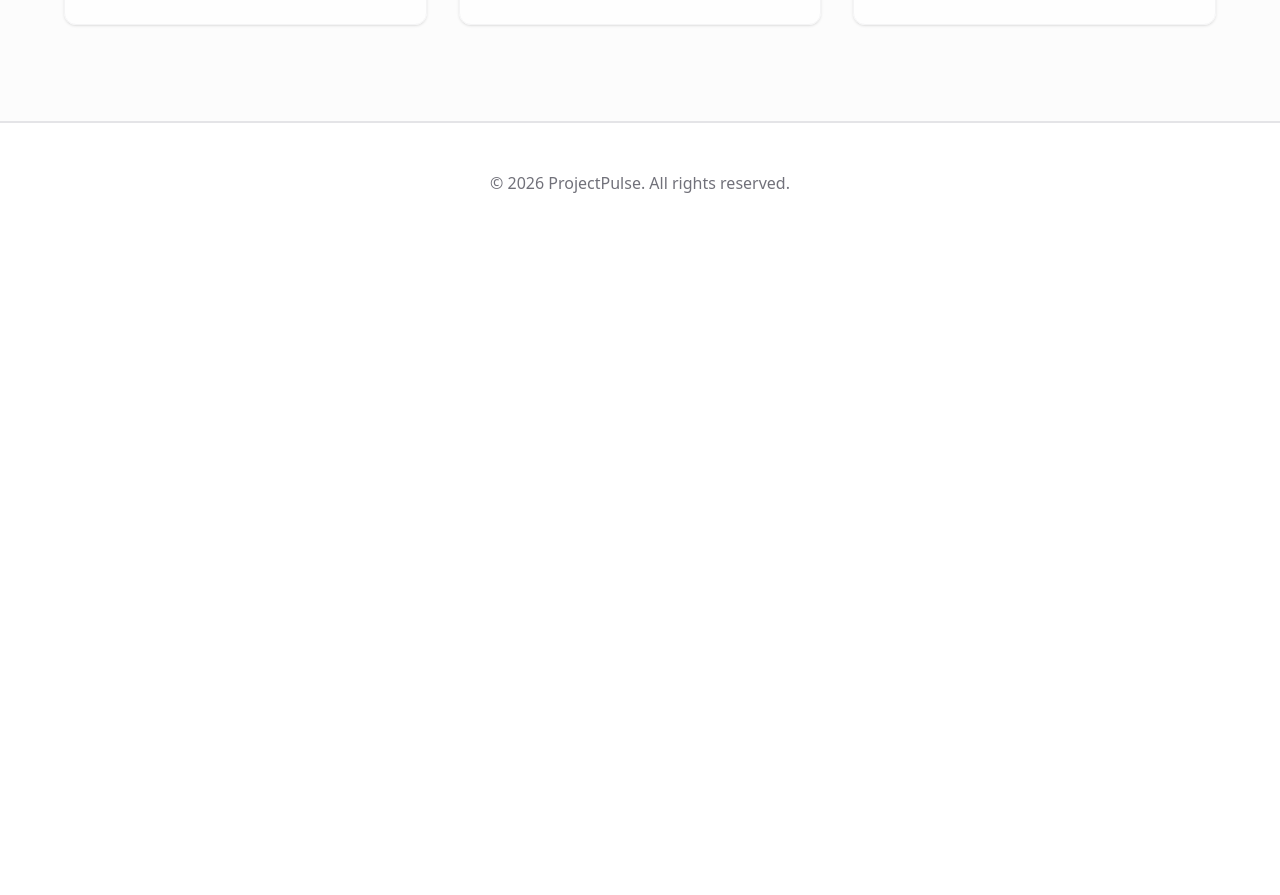
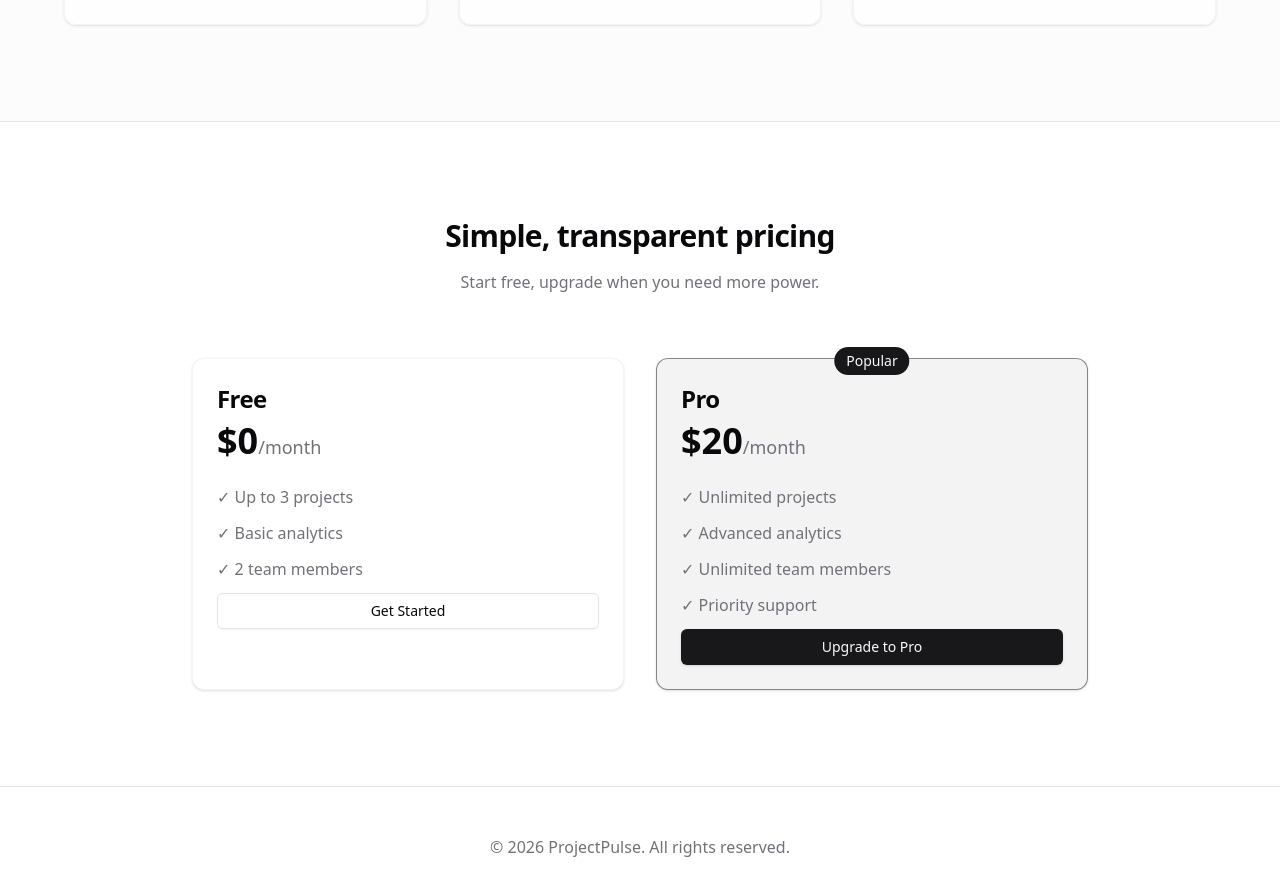
Before and after one commit to workbydivyanshu/p1-PROJECT-1-SaaS-Dashboard-with-Subscriptions-FLAGSHIP-, a Next.js app: page / in a window 1280 px wide. Shown: the part 1102-1997 px from the top of the page. Before the commit the page ends 1345 px from the top, so only its background shows below. Built offline with nearby package versions, Linux system fonts and the light colour scheme; no server answers.

Commit message:
fix: Add pricing section, fix logout, settings redirect, and env template

```diff
--- a/app/dashboard/settings/page.tsx
+++ b/app/dashboard/settings/page.tsx
@@ -7,7 +7,7 @@ const SettingsPage = async () => {
   const session = await auth()
 
   if (!session?.user) {
-    redirect("/")
+    redirect("/api/auth/signin")
   }
 
   const user = await prisma.user.findUnique({
--- a/app/page.tsx
+++ b/app/page.tsx
@@ -67,6 +67,51 @@ export default function Home() {
         </div>
       </section>
 
+      {/* Pricing */}
+      <section id="pricing" className="py-24 px-4 bg-background">
+        <div className="max-w-6xl mx-auto">
+          <div className="text-center mb-16">
+            <h2 className="text-3xl font-bold tracking-tight mb-4">Simple, transparent pricing</h2>
+            <p className="text-muted-foreground max-w-2xl mx-auto">
+              Start free, upgrade when you need more power.
+            </p>
+          </div>
+
+          <div className="grid md:grid-cols-2 gap-8 max-w-4xl mx-auto">
+            <Card className="bg-background border-muted">
+              <CardHeader>
+                <CardTitle className="text-2xl">Free</CardTitle>
+                <p className="text-4xl font-bold">$0<span className="text-lg font-normal text-muted-foreground">/month</span></p>
+              </CardHeader>
+              <CardContent className="space-y-3">
+                <p className="text-muted-foreground">✓ Up to 3 projects</p>
+                <p className="text-muted-foreground">✓ Basic analytics</p>
+                <p className="text-muted-foreground">✓ 2 team members</p>
+                <Link href="/dashboard" className="block mt-6">
+                  <Button variant="outline" className="w-full">Get Started</Button>
+                </Link>
+              </CardContent>
+            </Card>
+            <Card className="bg-primary/5 border-primary/50 relative">
+              <div className="absolute -top-3 left-1/2 -translate-x-1/2 bg-primary text-primary-foreground px-3 py-1 rounded-full text-sm font-medium">Popular</div>
+              <CardHeader>
+                <CardTitle className="text-2xl">Pro</CardTitle>
+                <p className="text-4xl font-bold">$20<span className="text-lg font-normal text-muted-foreground">/month</span></p>
+              </CardHeader>
+              <CardContent className="space-y-3">
+                <p className="text-muted-foreground">✓ Unlimited projects</p>
+                <p className="text-muted-foreground">✓ Advanced analytics</p>
+                <p className="text-muted-foreground">✓ Unlimited team members</p>
+                <p className="text-muted-foreground">✓ Priority support</p>
+                <Link href="/dashboard/settings" className="block mt-6">
+                  <Button className="w-full">Upgrade to Pro</Button>
+                </Link>
+              </CardContent>
+            </Card>
+          </div>
+        </div>
+      </section>
+
       {/* Footer */}
       <footer className="py-12 border-t bg-background">
         <div className="max-w-6xl mx-auto px-4 text-center text-muted-foreground">
--- a/components/sidebar.tsx
+++ b/components/sidebar.tsx
@@ -15,6 +15,11 @@ const routes = [
 
 export function Sidebar({ className }: { className?: string }) {
   const pathname = usePathname()
+
+  const handleLogout = async () => {
+    // Navigate to the signout page which will handle the logout
+    window.location.href = "/api/auth/signout?callbackUrl=/"
+  }
 
   return (
     <div className={cn("pb-12 w-64 border-r min-h-screen bg-background hidden md:block fixed left-0 top-0", className)}>
@@ -40,11 +45,13 @@ export function Sidebar({ className }: { className?: string }) {
         </div>
       </div>
       <div className="px-3 py-2 border-t absolute bottom-0 w-full mb-4">
-          <Link href="/api/auth/signout">
-              <Button variant="ghost" className="w-full justify-start gap-2 text-destructive hover:text-destructive">
-                  <LogOut className="h-4 w-4" /> Logout
-              </Button>
-          </Link>
+          <Button
+            variant="ghost"
+            className="w-full justify-start gap-2 text-destructive hover:text-destructive"
+            onClick={handleLogout}
+          >
+              <LogOut className="h-4 w-4" /> Logout
+          </Button>
       </div>
     </div>
   )
```
